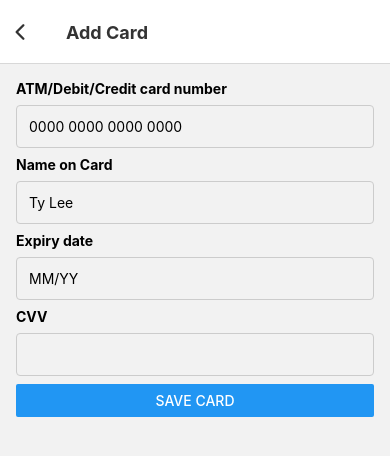
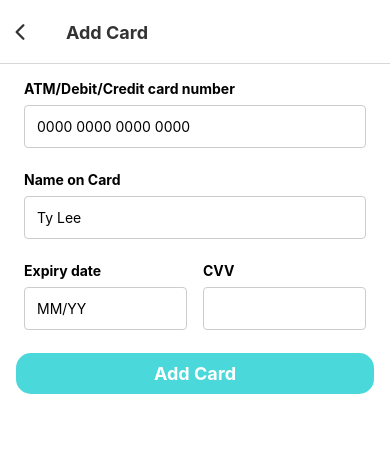
Before and after one commit to kyuukyuusheinmoe/CardManagement, a React Native app: screen /AddCard in a window 390 px wide. Shown: the top 456 px of the page. Built offline with nearby package versions, Linux system fonts and the light colour scheme.

Commit message:
create button compoenent

```diff
--- /dev/null
+++ b/components/Button/Button.tsx
@@ -0,0 +1,33 @@
+import React from 'react';
+import { TouchableOpacity, Text, StyleSheet, GestureResponderEvent, StyleProp, ViewStyle, TextStyle } from 'react-native';
+
+interface TextButtonProps {
+    onPress: (event: GestureResponderEvent) => void;
+    title: string;
+    style?: StyleProp<ViewStyle>;
+    textStyle?: StyleProp<TextStyle>;
+}
+
+
+const Button = ({ onPress, title, style, textStyle }: TextButtonProps) => {
+    return (<TouchableOpacity onPress={onPress} style={[styles.button, style]}>
+        <Text style={[styles.buttonText, textStyle]}>{title}</Text>
+    </TouchableOpacity>)
+}
+
+const styles = StyleSheet.create({
+    button: {
+        paddingVertical: 10,
+        paddingHorizontal: 20,
+        borderRadius: 5,
+        alignItems: 'center',
+        justifyContent: 'center',
+    },
+    buttonText: {
+        fontSize: 18,
+        fontWeight: "bold",
+        color: '#ffffff',
+    },
+});
+
+export default Button;
--- /dev/null
+++ b/components/Button/index.ts
@@ -0,0 +1,3 @@
+import Button from "./Button";
+
+export default Button;
--- a/components/Input/Input.tsx
+++ b/components/Input/Input.tsx
@@ -5,21 +5,19 @@ import { View, Text, TextInput, StyleSheet } from 'react-native';
 interface InputProps {
     name: string,
     label: string,
-    placeholder?: string
+    placeholder?: string,
+    width?: number
 }
 
-const Input = ({ label, placeholder }: InputProps) => {
+const Input = ({ label, placeholder, width }: InputProps) => {
     const [cardNumber, setCardNumber] = useState('');
 
-    return (<View><Text style={styles.label}>{label}</Text>
+    return (<View>
+        <Text style={styles.label}>{label}</Text>
         <TextInput style={styles.input} value={cardNumber} onChangeText={setCardNumber} placeholder={placeholder} /></View>)
 }
 
 const styles = StyleSheet.create({
-    container: {
-        flex: 1,
-        padding: 16,
-    },
     label: {
         fontWeight: "bold"
     },
--- a/constant/Card.ts
+++ b/constant/Card.ts
@@ -2,15 +2,19 @@ export const AddCardComponents = [{
     name: "cardNumber",
     label: "ATM/Debit/Credit card number",
     placeholder: "0000 0000 0000 0000",
+    width: "100%"
 }, {
     name: "customerName",
     label: "Name on Card",
     placeholder: "Ty Lee",
+    width: "100%"
 }, {
     name: "expiryDate",
     label: "Expiry date",
     placeholder: "MM/YY",
+    width: "50%"
 }, {
     name: "cvv",
     label: "CVV",
+    width: "50%"
 }]
--- a/screens/AddCardScreen.tsx
+++ b/screens/AddCardScreen.tsx
@@ -1,6 +1,6 @@
 // screens/AddCardScreen.tsx
 import React, { useState } from 'react';
-import { View, Button, StyleSheet } from 'react-native';
+import { View, StyleSheet, DimensionValue } from 'react-native';
 import { StackNavigationProp } from '@react-navigation/stack';
 import { RouteProp } from '@react-navigation/native';
 import { Card } from '../types';
@@ -8,6 +8,7 @@ import AsyncStorage from '@react-native-async-storage/async-storage';
 import { v4 as uuidv4 } from 'uuid';
 import { AddCardComponents } from '../constant/Card';
 import Input from '../components/Input';
+import Button from '../components/Button';
 
 type RootStackParamList = {
     CardList: undefined;
@@ -47,8 +48,10 @@ const AddCardScreen: React.FC<Props> = ({ navigation }) => {
 
     return (
         <View style={styles.container}>
-            {AddCardComponents.map(component => <Input {...component} />)}
-            <Button title="Save Card" onPress={saveCard} />
+            <View style={styles.formContainer}>
+                {AddCardComponents.map((component, index) => <View key={index} style={[styles.inputWrapper, { flexBasis: component.width as DimensionValue || '100%', }]}><Input {...component} /></View >)}
+            </View>
+            <Button title="Add Card" onPress={() => navigation.navigate('AddCard')} style={styles.button} />
         </View>
     );
 };
@@ -57,14 +60,21 @@ const styles = StyleSheet.create({
     container: {
         flex: 1,
         padding: 16,
+        backgroundColor: "#fff"
     },
-    input: {
-        borderWidth: 1.5,
-        borderColor: '#E6E3E6',
-        padding: 10,
-        marginVertical: 8,
-        borderRadius: 5,
+    formContainer: {
+        flexDirection: 'row',
+        flexWrap: 'wrap',
     },
+    inputWrapper: {
+        paddingHorizontal: 8,
+        flexGrow: 1,
+        marginBottom: 15,
+    },
+    button: {
+        borderRadius: 15,
+        backgroundColor: "#4AD8DA",
+    }
 });
 
 export default AddCardScreen;
--- a/screens/CardListScreen.tsx
+++ b/screens/CardListScreen.tsx
@@ -1,9 +1,10 @@
 // screens/CardListScreen.tsx
 import React, { useState, useEffect } from 'react';
-import { View, Text, FlatList, Button, TouchableOpacity, StyleSheet } from 'react-native';
+import { View, Text, FlatList, StyleSheet } from 'react-native';
 import { StackNavigationProp } from '@react-navigation/stack';
 import { Card } from '../types';
 import AsyncStorage from '@react-native-async-storage/async-storage';
+import Button from '../components/Button';
 
 type RootStackParamList = {
     CardList: undefined;
@@ -50,7 +51,7 @@ const CardListScreen: React.FC<Props> = ({ navigation }) => {
                 <Text>
                     We recommend adding a cardfor easy payment
                 </Text>
-                <Button title="Add New Card" onPress={() => navigation.navigate('AddCard')} />
+                    <Button title="Add New Card" onPress={() => navigation.navigate('AddCard')} textStyle={{ color: "#4AD8DA" }} />
             </View>}
         </View>
     );
@@ -60,6 +61,7 @@ const styles = StyleSheet.create({
     container: {
         flex: 1,
         padding: 16,
+        backgroundColor: "#fff"
     },
     emptyContainer: {
         flex: 1,
```
